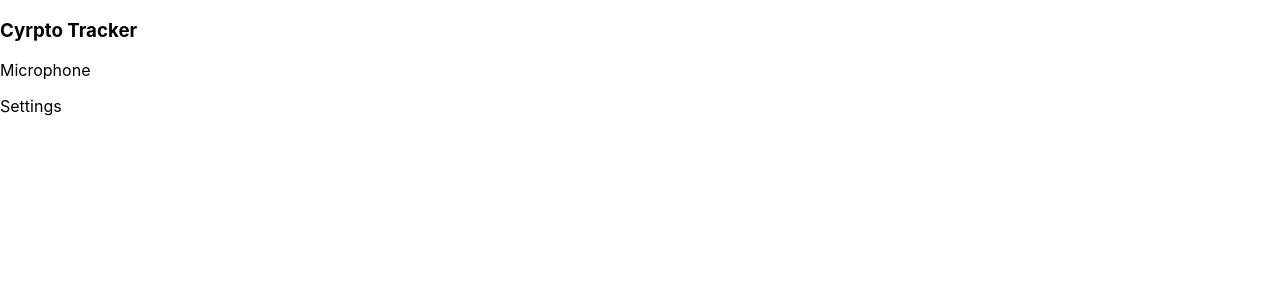
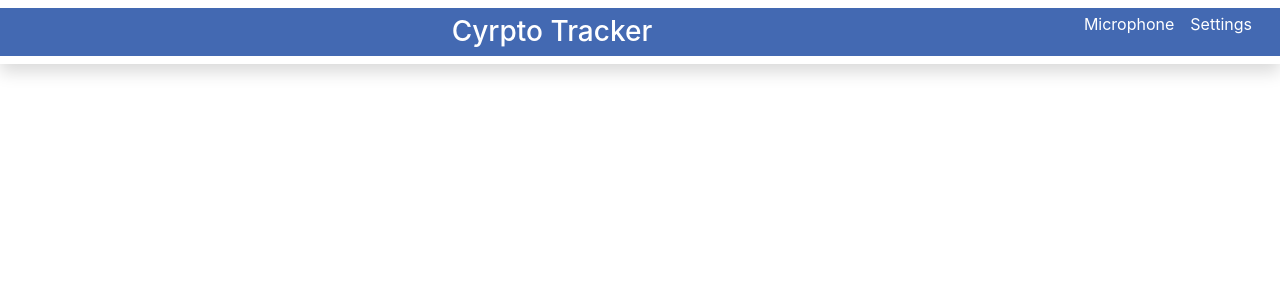
Before and after one commit to AdedayoOpeyemi/crypto_tracker, a React (Create React App) app: page / in a window 1280 px wide. Shown: the top 300 px of the page. Built offline with nearby package versions, Linux system fonts and the light colour scheme.

Commit message:
added more dependency

```diff
--- a/src/components/Navbar.js
+++ b/src/components/Navbar.js
@@ -7,7 +7,7 @@ const NavBar = () => {
   const { pathname } = useLocation();
   return (
     <header className="py-2 shadow">
-      <nav className="px-4 text-white intense-magenta d-flex justify-content-between">
+      <nav className="px-4 text-white light-primary d-flex justify-content-between">
         <Link to="/" className="text-decoration-none text-white fw-bold d-flex align-items-center justify-content-center">
           { pathname !== '/'
             ? (
--- a/src/index.css
+++ b/src/index.css
@@ -1,3 +1,11 @@
+:root {
+  --lightest-primary: #5383e1;
+  --light-primary: #4369b2;
+  --intense-magenta: #c22f6c;
+  --dark-primary: #35548b;
+  --white-with-little-red: #d337b4;
+}
+
 body {
   margin: 0;
   font-family: -apple-system, BlinkMacSystemFont, 'Segoe UI', 'Roboto', 'Oxygen',
@@ -11,3 +19,14 @@ code {
   font-family: source-code-pro, Menlo, Monaco, Consolas, 'Courier New',
     monospace;
 }
+
+.light-primary {
+  background-color: var(--light-primary)
+}
+.intense-magenta {
+  background-color: var(--intense-magenta) !important;
+}
+
+.light-magenta {
+  background: var(--light-magenta);
+}
--- a/src/index.js
+++ b/src/index.js
@@ -1,6 +1,8 @@
 import React from 'react';
 import ReactDOM from 'react-dom';
 import { BrowserRouter as Router } from 'react-router-dom';
+import 'bootstrap/dist/css/bootstrap.min.css';
+import 'bootstrap/dist/js/bootstrap.min';
 import './index.css';
 import App from './App';
 import reportWebVitals from './reportWebVitals';
```
Also changed, not shown: package.json (+24 -0 lines), src/redux/coins/coins.js (added, +43 -0 lines), src/redux/configureStore.js (added, +15 -0 lines), 2 other files (tests, documents, lock files or other folders).
